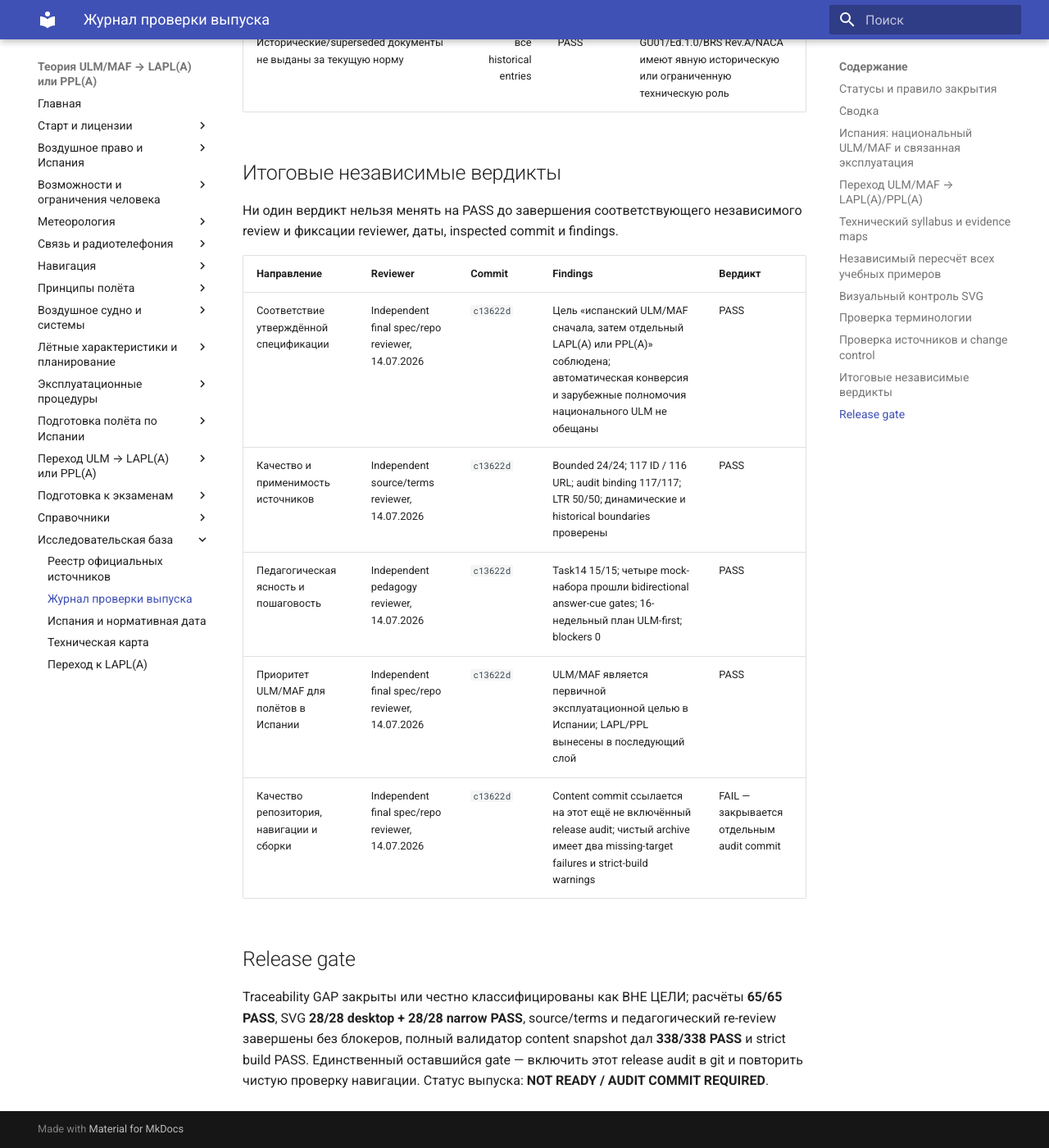
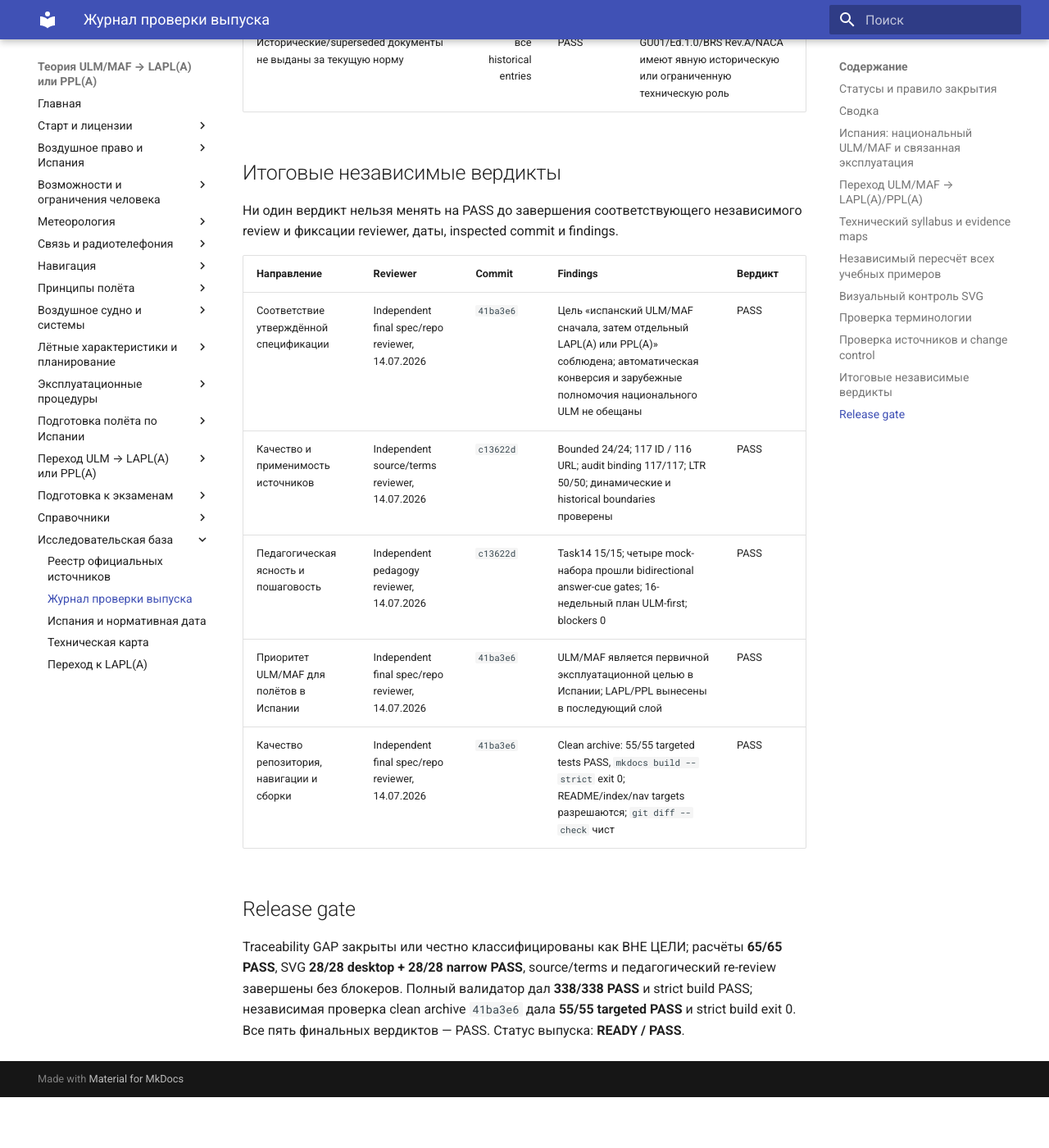
Before and after one commit to unet1x/ULM-course, an MkDocs documentation site: the page built from docs/sources/release-audit-2026-07-13.md, in a window 1280 px wide and 1400 px high, scrolled down 38905 px. Shown: the whole window at 82% size. Built offline with MkDocs 1.6.1 and Material for MkDocs 9.7.7, drawn with Linux system fonts in a browser that asks for light colours; after the commit the page ends 40243 px from its top, so only the background shows below that.

Commit message:
docs: close release audit after clean-archive verification

```diff
--- a/docs/sources/release-audit-2026-07-13.md
+++ b/docs/sources/release-audit-2026-07-13.md
@@ -448,12 +448,12 @@
 
 | Направление | Reviewer | Commit | Findings | Вердикт |
 |---|---|---|---|---|
-| Соответствие утверждённой спецификации | Independent final spec/repo reviewer, 14.07.2026 | `c13622d` | Цель «испанский ULM/MAF сначала, затем отдельный LAPL(A) или PPL(A)» соблюдена; автоматическая конверсия и зарубежные полномочия национального ULM не обещаны | PASS |
+| Соответствие утверждённой спецификации | Independent final spec/repo reviewer, 14.07.2026 | `41ba3e6` | Цель «испанский ULM/MAF сначала, затем отдельный LAPL(A) или PPL(A)» соблюдена; автоматическая конверсия и зарубежные полномочия национального ULM не обещаны | PASS |
 | Качество и применимость источников | Independent source/terms reviewer, 14.07.2026 | `c13622d` | Bounded 24/24; 117 ID / 116 URL; audit binding 117/117; LTR 50/50; динамические и historical boundaries проверены | PASS |
 | Педагогическая ясность и пошаговость | Independent pedagogy reviewer, 14.07.2026 | `c13622d` | Task14 15/15; четыре mock-набора прошли bidirectional answer-cue gates; 16-недельный план ULM-first; blockers 0 | PASS |
-| Приоритет ULM/MAF для полётов в Испании | Independent final spec/repo reviewer, 14.07.2026 | `c13622d` | ULM/MAF является первичной эксплуатационной целью в Испании; LAPL/PPL вынесены в последующий слой | PASS |
-| Качество репозитория, навигации и сборки | Independent final spec/repo reviewer, 14.07.2026 | `c13622d` | Content commit ссылается на этот ещё не включённый release audit; чистый archive имеет два missing-target failures и strict-build warnings | FAIL — закрывается отдельным audit commit |
+| Приоритет ULM/MAF для полётов в Испании | Independent final spec/repo reviewer, 14.07.2026 | `41ba3e6` | ULM/MAF является первичной эксплуатационной целью в Испании; LAPL/PPL вынесены в последующий слой | PASS |
+| Качество репозитория, навигации и сборки | Independent final spec/repo reviewer, 14.07.2026 | `41ba3e6` | Clean archive: 55/55 targeted tests PASS, `mkdocs build --strict` exit 0; README/index/nav targets разрешаются; `git diff --check` чист | PASS |
 
 ## Release gate {#release-gate}
 
-Traceability GAP закрыты или честно классифицированы как ВНЕ ЦЕЛИ; расчёты **65/65 PASS**, SVG **28/28 desktop + 28/28 narrow PASS**, source/terms и педагогический re-review завершены без блокеров, полный валидатор content snapshot дал **338/338 PASS** и strict build PASS. Единственный оставшийся gate — включить этот release audit в git и повторить чистую проверку навигации. Статус выпуска: **NOT READY / AUDIT COMMIT REQUIRED**.
+Traceability GAP закрыты или честно классифицированы как ВНЕ ЦЕЛИ; расчёты **65/65 PASS**, SVG **28/28 desktop + 28/28 narrow PASS**, source/terms и педагогический re-review завершены без блокеров. Полный валидатор дал **338/338 PASS** и strict build PASS; независимая проверка clean archive `41ba3e6` дала **55/55 targeted PASS** и strict build exit 0. Все пять финальных вердиктов — PASS. Статус выпуска: **READY / PASS**.
```
